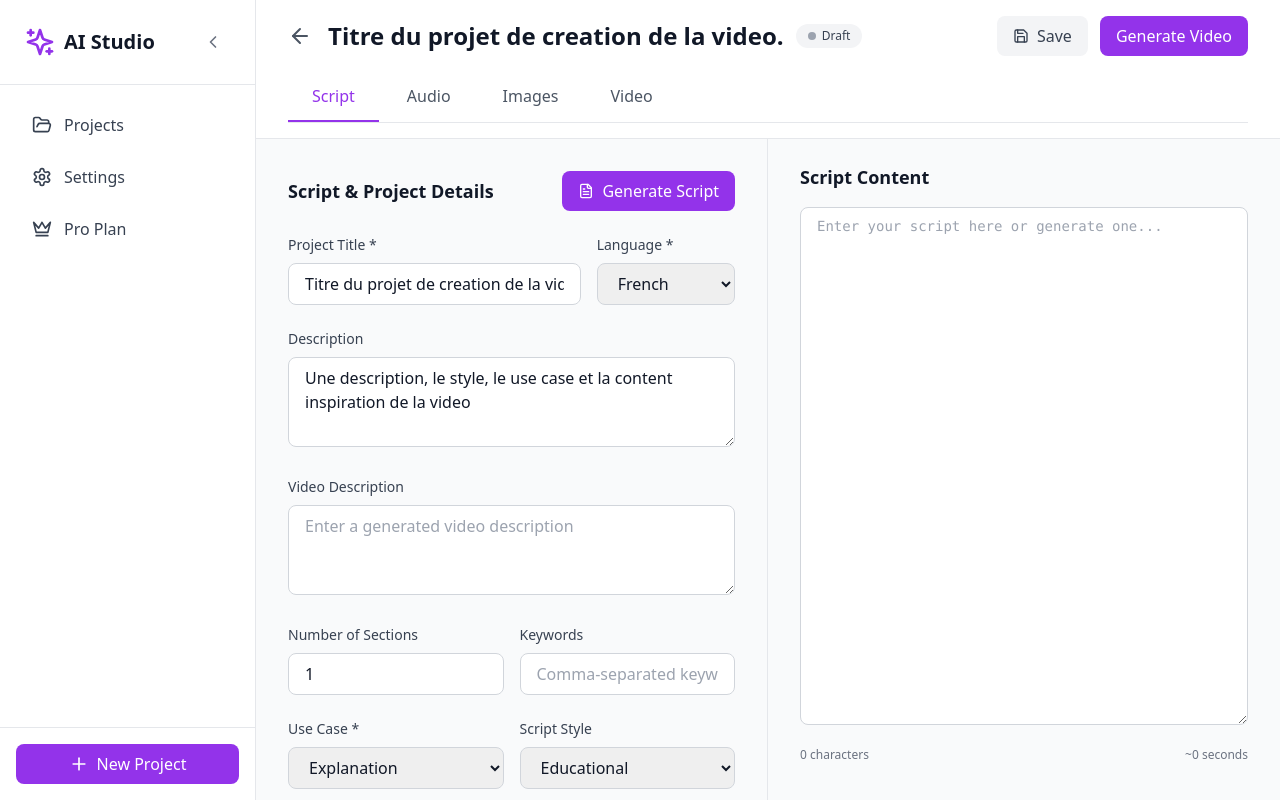
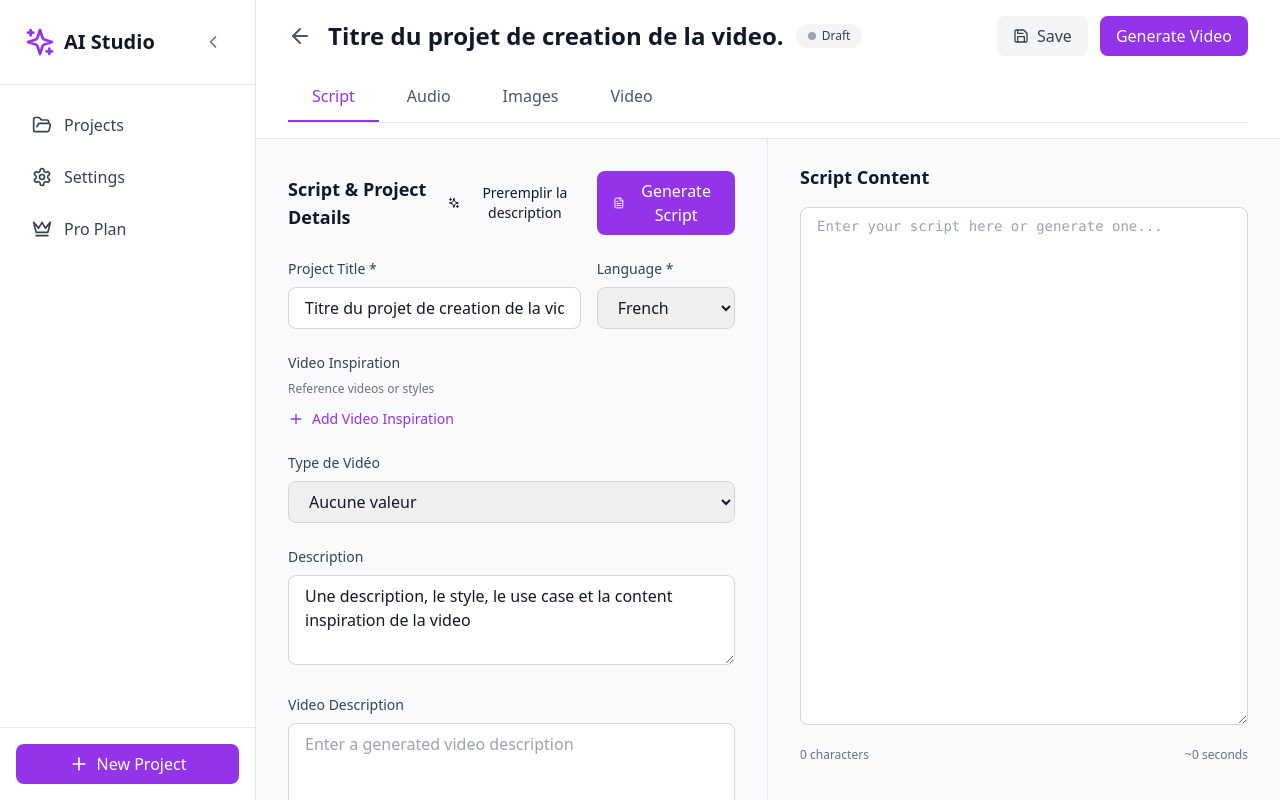
Before and after one commit to social-media-org/ui-frontend, a React (Vite) app in the folder frontend/: page /projects/new in a window 1280 px wide. Built offline with nearby package versions, Linux system fonts and the light colour scheme.

Commit message:
ajout de la generation de la description

```diff
--- a/frontend/src/components/editor/ScriptTab.jsx
+++ b/frontend/src/components/editor/ScriptTab.jsx
@@ -1,8 +1,8 @@
 import React from 'react';
-import { FileText, Loader, Plus, X } from 'lucide-react';
+import { FileText, Loader, Plus, X, Sparkles } from 'lucide-react';
 import { estimateDuration } from '../../utils/helpers';
 
-const ScriptTab = ({ project, onChange, onGenerate, loading }) => {
+const ScriptTab = ({ project, onChange, onGenerate, loading, onGenerateDescription, generatingDescription }) => {
   const characterCount = (project.script_text || '').length;
   const estimatedDuration = estimateDuration(project.script_text || '');
 
@@ -27,6 +27,25 @@ const ScriptTab = ({ project, onChange, onGenerate, loading }) => {
       {/* Header with full width */}
       <div className="flex items-center justify-between">
         <h3 className="text-lg font-semibold text-gray-900">Script & Project Details</h3>
+        <div className="flex items-center gap-3">
+          <button
+            onClick={onGenerateDescription}
+            disabled={generatingDescription}
+            className="btn-tertiary text-sm flex items-center gap-1"
+            data-testid="generate-description-button-header"
+          >
+            {generatingDescription ? (
+              <>
+                <Loader className="w-4 h-4 animate-spin" />
+                Generating Description...
+              </>
+            ) : (
+              <>
+                <Sparkles className="w-4 h-4" />
+                Preremplir la description
+              </>
+            )}
+          </button>
           <button
             onClick={onGenerate}
             disabled={loading}
@@ -45,6 +64,7 @@ const ScriptTab = ({ project, onChange, onGenerate, loading }) => {
               </>
             )}
           </button>
+        </div>
       </div>
 
       {/* Title and Language - Same line on md+ */}
@@ -83,6 +103,63 @@ const ScriptTab = ({ project, onChange, onGenerate, loading }) => {
             <option value="pt">Portuguese</option>
           </select>
         </div>
+      </div>
+
+      {/* Video Inspirations */}
+      <div>
+        <label className="block text-sm font-medium text-gray-700 mb-2">
+          Video Inspiration
+        </label>
+        <p className="text-xs text-gray-500 mb-3">Reference videos or styles</p>
+
+        <div className="space-y-2">
+          {(project.video_inspirations || []).map((inspiration, index) => (
+            <div key={index} className="flex gap-2">
+              <input
+                type="text"
+                value={inspiration}
+                onChange={(e) => handleVideoInspirationChange(index, e.target.value)}
+                className="input-field"
+                placeholder={`Video inspiration ${index + 1}...`}
+                data-testid={`video-inspiration-input-${index}`}
+              />
+              <button
+                onClick={() => handleVideoInspirationRemove(index)}
+                className="p-2 text-gray-400 hover:text-red-600 transition-colors"
+                data-testid={`remove-inspiration-${index}`}
+              >
+                <X className="w-5 h-5" />
+              </button>
+            </div>
+          ))}
+        </div>
+
+        <button
+          onClick={handleVideoInspirationAdd}
+          className="mt-3 flex items-center gap-2 text-primary-600 hover:text-primary-700 font-medium text-sm"
+          data-testid="add-video-inspiration-button"
+        >
+          <Plus className="w-4 h-4" />
+          Add Video Inspiration
+        </button>
+      </div>
+
+      {/* Type de Video */}
+      <div>
+        <label className="block text-sm font-medium text-gray-700 mb-2">
+          Type de Vidéo
+        </label>
+        <select
+          value={project.type_video || ''}
+          onChange={(e) => onChange({ type_video: e.target.value })}
+          className="input-field"
+          data-testid="project-type-video-select"
+        >
+          <option value="">Aucune valeur</option>
+          <option value="LIFE_LESSON">Leçons de vie</option>
+          <option value="STOICISM">Stoïcisme</option>
+          <option value="X_THINGS_TO_DO">X choses à faire</option>
+        </select>
       </div>
 
       {/* Description */}
@@ -148,89 +225,6 @@ const ScriptTab = ({ project, onChange, onGenerate, loading }) => {
           />
         </div>
       </div>
-
-      {/* Use Case and Style - Same line */}
-      <div className="grid grid-cols-1 md:grid-cols-2 gap-4">
-        {/* Use Case */}
-        <div>
-          <label className="block text-sm font-medium text-gray-700 mb-2">
-            Use Case *
-          </label>
-          <select
-            value={project.use_case || 'explanation'}
-            onChange={(e) => onChange({ use_case: e.target.value })}
-            className="input-field"
-            data-testid="project-usecase-select"
-          >
-            <option value="storytelling">Storytelling</option>
-            <option value="youtube_short">YouTube Short</option>
-            <option value="explanation">Explanation</option>
-            <option value="commercial">Commercial</option>
-            <option value="inspirational">Inspirational</option>
-            <option value="educational">Educational</option>
-            <option value="tutorial">Tutorial</option>
-          </select>
-        </div>
-
-        {/* Script Style */}
-        <div>
-          <label className="block text-sm font-medium text-gray-700 mb-2">
-            Script Style
-          </label>
-          <select
-            value={project.script_style || 'educational'}
-            onChange={(e) => onChange({ script_style: e.target.value })}
-            className="input-field"
-            data-testid="script-style-select"
-          >
-            <option value="educational">Educational</option>
-            <option value="inspirational">Inspirational</option>
-            <option value="comedic">Comedic</option>
-            <option value="dramatic">Dramatic</option>
-            <option value="casual">Casual</option>
-            <option value="professional">Professional</option>
-          </select>
-        </div>
-      </div>
-
-      {/* Video Inspirations */}
-      <div>
-        <label className="block text-sm font-medium text-gray-700 mb-2">
-          Video Inspiration
-        </label>
-        <p className="text-xs text-gray-500 mb-3">Reference videos or styles</p>
-
-        <div className="space-y-2">
-          {(project.video_inspirations || []).map((inspiration, index) => (
-            <div key={index} className="flex gap-2">
-              <input
-                type="text"
-                value={inspiration}
-                onChange={(e) => handleVideoInspirationChange(index, e.target.value)}
-                className="input-field"
-                placeholder={`Video inspiration ${index + 1}...`}
-                data-testid={`video-inspiration-input-${index}`}
-              />
-              <button
-                onClick={() => handleVideoInspirationRemove(index)}
-                className="p-2 text-gray-400 hover:text-red-600 transition-colors"
-                data-testid={`remove-inspiration-${index}`}
-              >
-                <X className="w-5 h-5" />
-              </button>
-            </div>
-          ))}
-        </div>
-
-        <button
-          onClick={handleVideoInspirationAdd}
-          className="mt-3 flex items-center gap-2 text-primary-600 hover:text-primary-700 font-medium text-sm"
-          data-testid="add-video-inspiration-button"
-        >
-          <Plus className="w-4 h-4" />
-          Add Video Inspiration
-        </button>
-      </div>
     </div>
   );
 };
--- a/frontend/src/pages/ProjectEditorPage.jsx
+++ b/frontend/src/pages/ProjectEditorPage.jsx
@@ -1,6 +1,6 @@
 import React, { useState, useEffect } from 'react';
 import { useParams, useNavigate, Link } from 'react-router-dom';
-import { ArrowLeft, Save, Loader } from 'lucide-react';
+import { ArrowLeft, Save, Loader, Sparkles } from 'lucide-react';
 import clsx from 'clsx';
 import StatusBadge from '../components/StatusBadge';
 import ScriptTab from '../components/editor/ScriptTab';
@@ -20,11 +20,10 @@ const ProjectEditorPage = () => {
     title: 'Titre du projet de creation de la video.',
     description: 'Une description, le style, le use case et la content inspiration de la video',
     language: 'fr',
-    use_case: 'explanation',
     status: 'draft',
     script_text: '',
-    script_style: 'educational',
     voice_id: 'alloy',
+    type_video: '',
     audio_speed: 1.0,
     audio_pitch: 1.0,
     audio_url: null,
@@ -46,6 +45,7 @@ const ProjectEditorPage = () => {
   const [loading, setLoading] = useState(false);
   const [saving, setSaving] = useState(false);
   const [generating, setGenerating] = useState({});
+  const [generatingDescription, setGeneratingDescription] = useState(false);
   const [lastSaved, setLastSaved] = useState(null);
 
   const tabs = [
@@ -79,6 +79,34 @@ const ProjectEditorPage = () => {
 
   const handleChange = (updates) => {
     setProject({ ...project, ...updates });
+  };
+
+  const handleGenerateDescription = async () => {
+    try {
+      setGeneratingDescription(true);
+      const dataToSend = {
+        title: project.title,
+        language: project.language,
+        type_video: project.type_video,
+        keywords: project.keywords,
+        video_inspirations: project.video_inspirations,
+      };
+
+      const updatedProject = await projectsAPI.generateDescription(
+        dataToSend
+      );
+
+      handleChange({
+        description: updatedProject.description,
+      });
+
+      alert('Description generated successfully!');
+    } catch (error) {
+      console.error('Error generating description:', error);
+      alert('Failed to generate description');
+    } finally {
+      setGeneratingDescription(false);
+    }
   };
 
   const handleSave = async () => {
@@ -115,9 +143,8 @@ const ProjectEditorPage = () => {
         {
           title: project.title,
           description: project.description,
-          use_case: project.use_case,
           language: project.language,
-          style: project.script_style,
+          type_video: project.type_video,
           nb_section: project.nb_section,
           keywords: project.keywords,
           video_inspirations: project.video_inspirations,
@@ -311,6 +338,7 @@ const ProjectEditorPage = () => {
               )}
             </button>
 
+
             <button
               onClick={handleGenerateVideo}
               disabled={generating.video || !project.script_text || !project.audio_url}
@@ -348,6 +376,8 @@ const ProjectEditorPage = () => {
                 onChange={handleChange}
                 onGenerate={handleGenerateScript}
                 loading={generating.script}
+                onGenerateDescription={handleGenerateDescription}
+                generatingDescription={generatingDescription}
               />
             )}
             {activeTab === 'audio' && (
--- a/frontend/src/services/api.js
+++ b/frontend/src/services/api.js
@@ -44,10 +44,15 @@ export const projectsAPI = {
 
   // Generate script
   generateScript: async (projectId, data) => {
-    const response = await api.post(`/scripts/${projectId}`, data, { timeout: 120000 });
+    const response = await api.post(`/scripts/${projectId}`, data);
     return response.data;
   },
 
+  // Generate description
+  generateDescription: async (data) => {
+    const response = await api.post(`/scripts/description/generate`, data);
+    return response.data;
+  },
   // Generate audio
   generateAudio: async (projectId, data) => {
     const response = await api.post(`/audios/${projectId}`, data);
```
Lines whose indentation alone changed are shown as unchanged.
